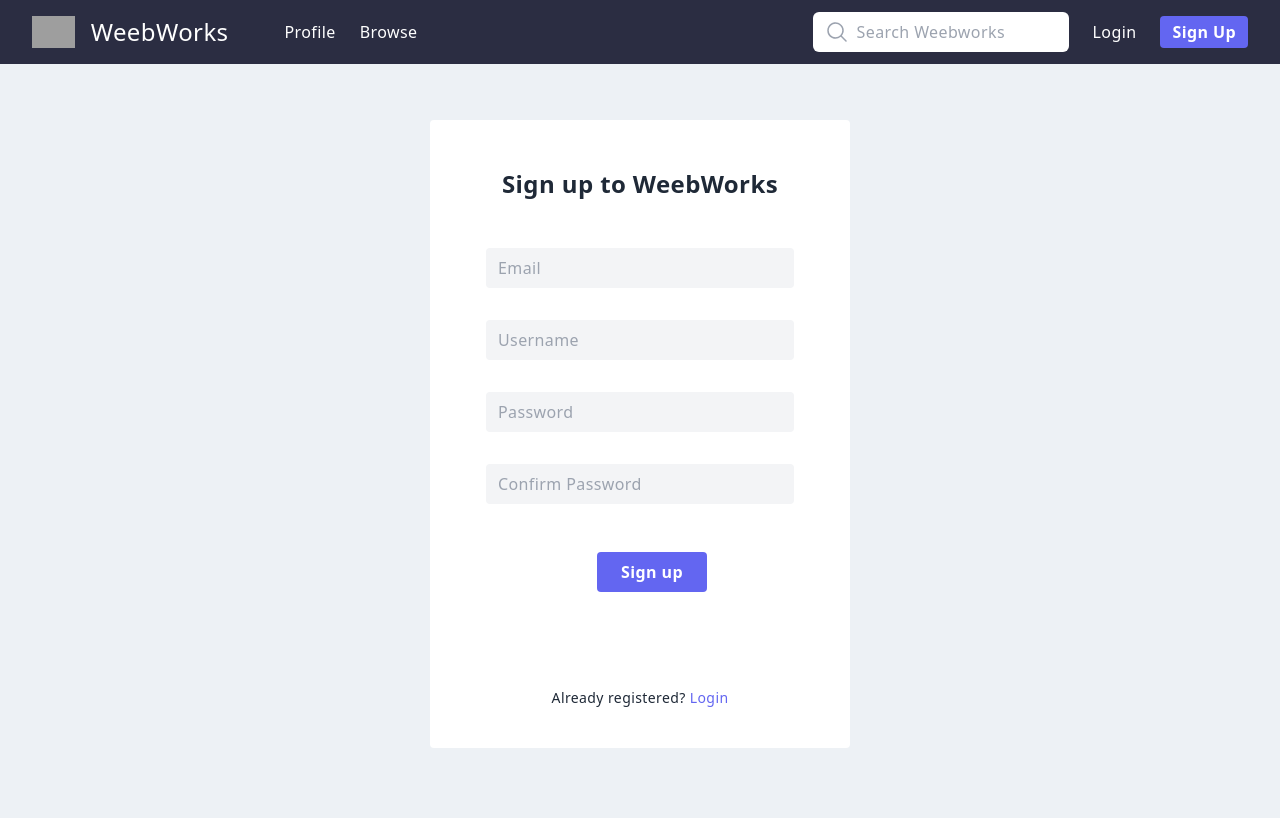
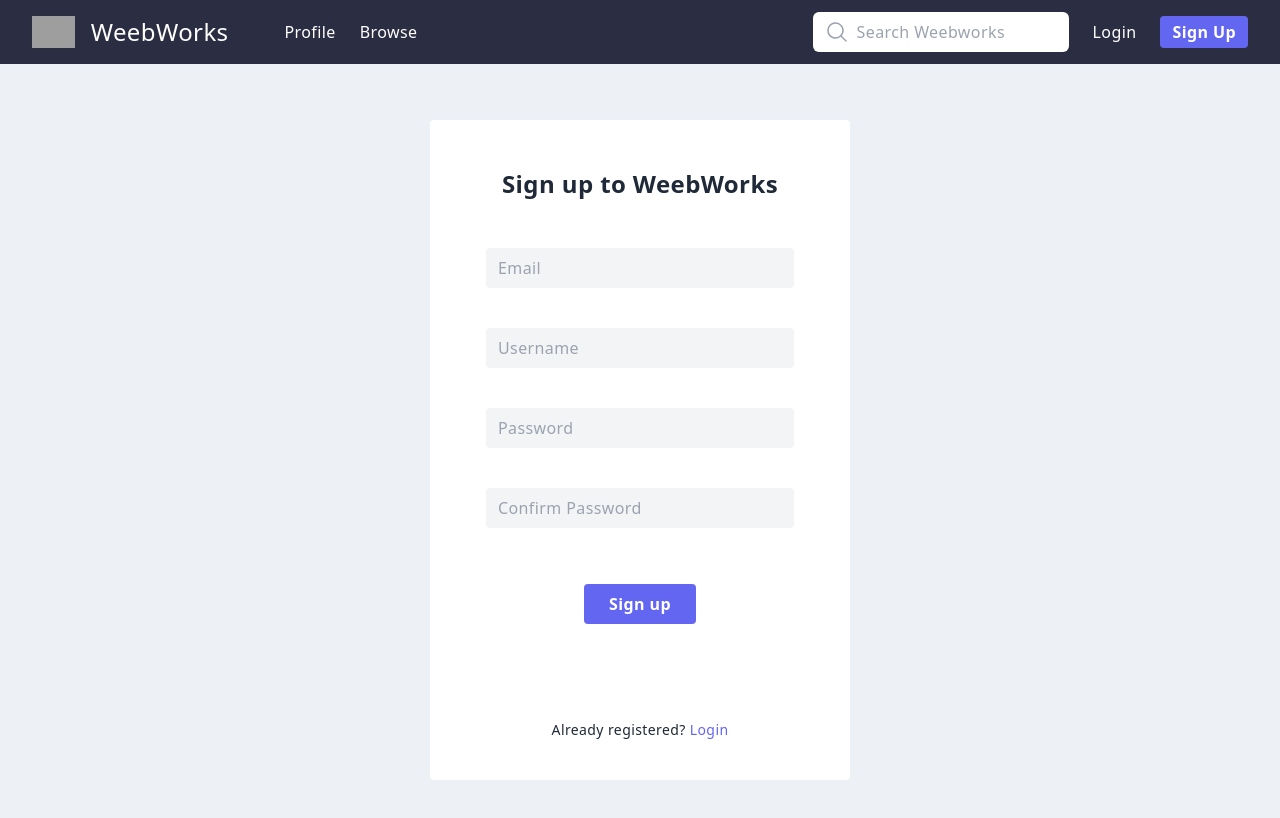
Before and after one commit to ramongalego/weeb-works, a React (Vite) app: page /signup in a window 1280 px wide. Built offline with nearby package versions, Linux system fonts and the light colour scheme; grey boxes are pictures that could not be loaded.

Commit message:
Adds form integration with React Hook Form and schema validation with Yup / Other minor changes and optimizations

```diff
--- a/package.json
+++ b/package.json
@@ -11,15 +11,18 @@
   },
   "dependencies": {
     "@heroicons/react": "^2.0.18",
+    "@hookform/resolvers": "^3.3.2",
     "@reduxjs/toolkit": "^1.9.5",
     "@tanstack/react-query": "^4.35.7",
     "@tanstack/react-query-devtools": "^4.35.7",
     "axios": "^1.5.1",
     "react": "^18.2.0",
     "react-dom": "^18.2.0",
+    "react-hook-form": "^7.47.0",
     "react-intersection-observer": "^9.5.2",
     "react-redux": "^8.1.2",
-    "react-router-dom": "^6.16.0"
+    "react-router-dom": "^6.16.0",
+    "yup": "^1.3.2"
   },
   "devDependencies": {
     "@tanstack/eslint-plugin-query": "^4.36.0",
--- a/src/components/Error.jsx
+++ b/src/components/Error.jsx
@@ -1,11 +1,9 @@
-const Error = ({ message }) => {
-  return (
-    <div className='flex justify-center items-center my-10'>
-      <div className='bg-red-100 border border-red-400 text-red-700 px-10 py-2 rounded '>
-        {message}
-      </div>
+const Error = ({ message }) => (
+  <div className='flex justify-center items-center my-10'>
+    <div className='bg-red-100 border border-red-400 text-red-700 px-10 py-2 rounded '>
+      {message}
     </div>
-  );
-};
+  </div>
+);
 
 export default Error;
--- a/src/components/Footer.jsx
+++ /dev/null
@@ -1,9 +0,0 @@
-const Footer = () => {
-  return (
-    <div>
-      <h1>Footer</h1>
-    </div>
-  );
-};
-
-export default Footer;
--- a/src/components/Loading.jsx
+++ b/src/components/Loading.jsx
@@ -1,11 +1,9 @@
 import spinner from '../assets/spinner.gif';
 
-const Loading = () => {
-  return (
-    <div className='flex justify-center items-center'>
-      <img src={spinner} alt='Loading Spinner' className='w-10 h-10 my-10' />
-    </div>
-  );
-};
+const Loading = () => (
+  <div className='flex justify-center items-center'>
+    <img src={spinner} alt='Loading Spinner' className='w-10 h-10 my-10' />
+  </div>
+);
 
 export default Loading;
--- a/src/components/Navbar.jsx
+++ b/src/components/Navbar.jsx
@@ -1,8 +1,7 @@
 import { Link } from 'react-router-dom';
 import Search from './Search';
 
-const Navbar = () => {
-  return (
+const Navbar = () => (
   <nav className='bg-[#2B2D42] text-white tracking-wide'>
     <div className='mx-auto max-w-7xl px-2 sm:px-6 lg:px-8'>
       <div className='relative flex h-16 items-center justify-between'>
@@ -39,6 +38,5 @@ const Navbar = () => {
     </div>
   </nav>
 );
-};
 
 export default Navbar;
--- a/src/components/SearchTag.jsx
+++ b/src/components/SearchTag.jsx
@@ -1,7 +1,6 @@
 import { TagIcon } from '@heroicons/react/24/outline';
 
-const SearchTag = ({ value }) => {
-  return (
+const SearchTag = ({ value }) => (
   <div className='flex items-center mt-8 text-sm'>
     <TagIcon className='w-6 h-6 mr-4 text-gray-500' />
     <h1 className=' bg-indigo-500 text-white py-1 px-3 rounded-lg'>
@@ -9,6 +8,5 @@ const SearchTag = ({ value }) => {
     </h1>
   </div>
 );
-};
 
 export default SearchTag;
--- /dev/null
+++ b/src/components/ValidationMessage.jsx
@@ -0,0 +1,3 @@
+const ValidationMessage = ({ message }) => <p className='text-xs text-red-700 mb-4'>{message}</p>;
+
+export default ValidationMessage;
--- /dev/null
+++ b/src/constants/formSchemas.js
@@ -0,0 +1,20 @@
+import * as yup from 'yup';
+
+export const signUpSchema = yup.object({
+  email: yup
+    .string()
+    .email('The email should be a valid email address')
+    .required('The email field is required'),
+  username: yup
+    .string()
+    .max(14, 'The username must not exceed 14 characters')
+    .required('The username field is required'),
+  password: yup
+    .string()
+    .min(6, 'The password must be at least 6 characters')
+    .required('The password field is required'),
+  passwordConfirmation: yup
+    .string()
+    .oneOf([yup.ref('password'), null], 'The passwords must match')
+    .required('The confirm password field is required'),
+});
--- a/src/features/anime/AnimeDetails.jsx
+++ b/src/features/anime/AnimeDetails.jsx
@@ -60,8 +60,8 @@ const AnimeDetails = () => {
         </div>
         <div className='px-10 w-full text-gray-500 mt-24'>
           {data.trailer.embed_url && (
-            <div className='bg-white p-4 rounded'>
-              <h1 className='text-2xl'>Trailer</h1>
+            <div className='bg-white p-4 pb-6 rounded'>
+              <h1 className='text-xl font-semibold'>Trailer</h1>
               <div className='w-full h-full mt-6 flex justify-center'>
                 <iframe
                   className='w-full rounded'
--- a/src/pages/Login.jsx
+++ b/src/pages/Login.jsx
@@ -1,21 +1,28 @@
 import { Link } from 'react-router-dom';
 
-const SignUp = () => {
+const Login = () => {
   return (
     <div className='flex justify-center mt-14'>
       <div className='bg-white py-8 px-16 rounded flex flex-col justify-center items-center'>
         <h1 className='text-2xl my-4 px-4 font-semibold'>Login</h1>
         <form className='flex flex-col mt-4 w-full'>
-          <input type='text' placeholder='Email' className='bg-gray-100 rounded py-2 px-3 my-4' />
+          <input
+            type='text'
+            placeholder='Email'
+            className='bg-gray-100 rounded py-2 px-3 my-4 outline-none'
+          />
           <input
             type='password'
             placeholder='Password'
-            className='bg-gray-100 rounded py-2 px-3 my-4'
+            className='bg-gray-100 rounded py-2 px-3 my-4 outline-none'
           />
+          <button
+            type='submit'
+            className='cursor-pointer bg-indigo-500 rounded mx-auto w-28 py-2 font-semibold text-white my-8'
+          >
+            Login
+          </button>
         </form>
-        <button className='ml-6 cursor-pointer bg-indigo-500 rounded py-2 px-6 font-semibold text-white my-8'>
-          Login
-        </button>
         <p className='mt-16 mb-2 text-sm px-6'>
           Not registered?{' '}
           <Link to='/signup' className='text-indigo-500 hover:text-indigo-700'>
@@ -27,4 +34,4 @@ const SignUp = () => {
   );
 };
 
-export default SignUp;
+export default Login;
--- a/src/pages/SignUp.jsx
+++ b/src/pages/SignUp.jsx
@@ -1,31 +1,62 @@
 import { Link } from 'react-router-dom';
+import { useForm } from 'react-hook-form';
+import { yupResolver } from '@hookform/resolvers/yup';
+
+import ValidationMessage from '../components/ValidationMessage';
+import { signUpSchema } from '../constants/formSchemas';
 
 const SignUp = () => {
+  const {
+    register,
+    handleSubmit,
+    formState: { errors },
+  } = useForm({ resolver: yupResolver(signUpSchema) });
+
+  const onSubmit = data => {
+    console.log(data);
+  };
+
   return (
     <div className='flex justify-center mt-14'>
       <div className='bg-white py-8 px-14 rounded flex flex-col justify-center items-center'>
         <h1 className='text-2xl my-4 px-4 font-semibold'>Sign up to WeebWorks</h1>
-        <form className='flex flex-col mt-4 w-full'>
-          <input type='text' placeholder='Email' className='bg-gray-100 rounded py-2 px-3 my-4' />
+        <form onSubmit={handleSubmit(onSubmit)} className='flex flex-col mt-4 w-full'>
           <input
+            {...register('email')}
+            type='text'
+            placeholder='Email'
+            className='bg-gray-100 rounded py-2 px-3 mt-4 mb-2 outline-none'
+          />
+          <ValidationMessage message={errors.email?.message} />
+          <input
+            {...register('username')}
             type='text'
             placeholder='Username'
-            className='bg-gray-100 rounded py-2 px-3 my-4'
+            className='bg-gray-100 rounded py-2 px-3 mt-4 mb-2 outline-none'
           />
+          <ValidationMessage message={errors.username?.message} />
           <input
+            {...register('password')}
             type='password'
             placeholder='Password'
-            className='bg-gray-100 rounded py-2 px-3 my-4'
+            className='bg-gray-100 rounded py-2 px-3 mt-4 mb-2 outline-none'
           />
+          <ValidationMessage message={errors.password?.message} />
           <input
+            {...register('passwordConfirmation')}
             type='password'
             placeholder='Confirm Password'
-            className='bg-gray-100 rounded py-2 px-3 my-4'
+            className='bg-gray-100 rounded py-2 px-3 mt-4 mb-2 outline-none'
           />
+          <ValidationMessage message={errors.passwordConfirmation?.message} />
+          <button
+            type='submit'
+            className='cursor-pointer bg-indigo-500 rounded mx-auto w-28 py-2 font-semibold text-white my-8'
+          >
+            Sign up
+          </button>
         </form>
-        <button className='ml-6 cursor-pointer bg-indigo-500 rounded py-2 px-6 font-semibold text-white my-8'>
-          Sign up
-        </button>
+
         <p className='mt-16 mb-2 text-sm px-6'>
           Already registered?{' '}
           <Link to='/login' className='text-indigo-500 hover:text-indigo-700'>
```
Also changed, not shown: 1 other file (tests, documents, lock files or other folders). Lines whose indentation alone changed are shown as unchanged.
